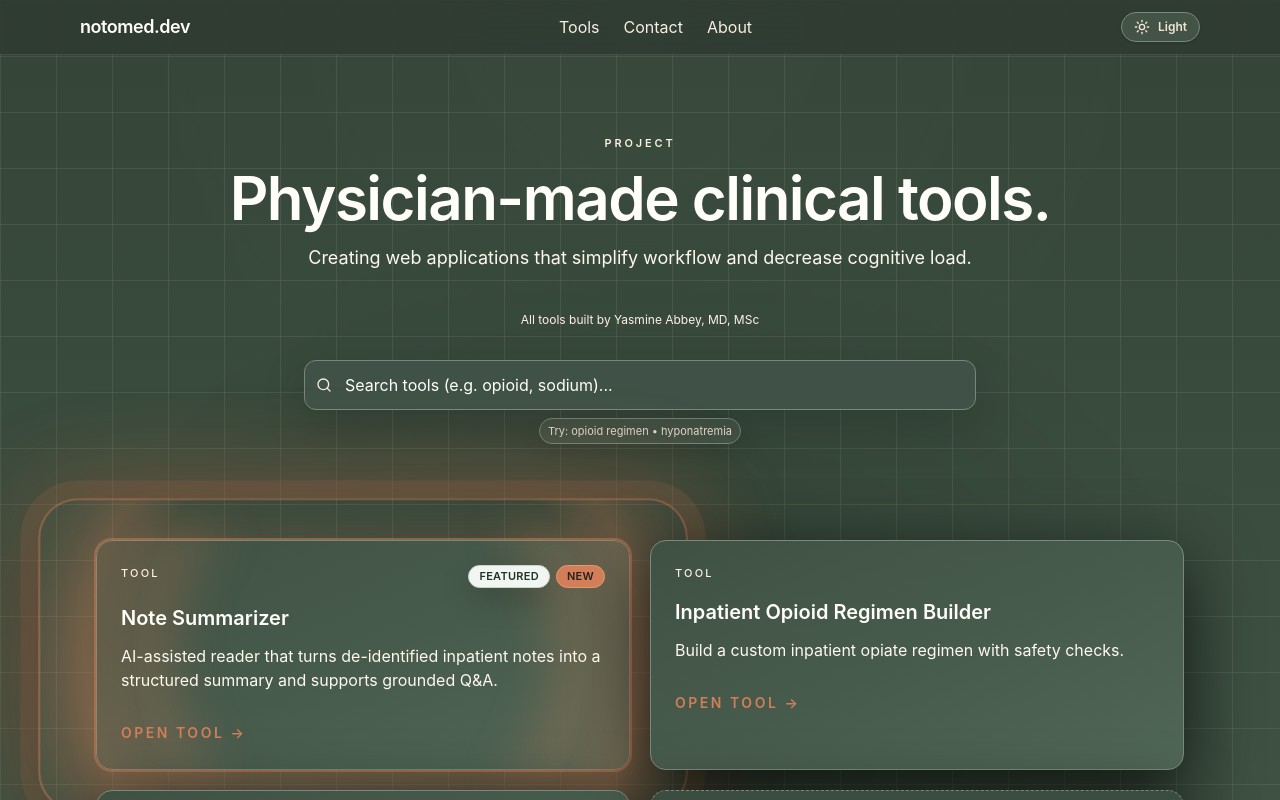
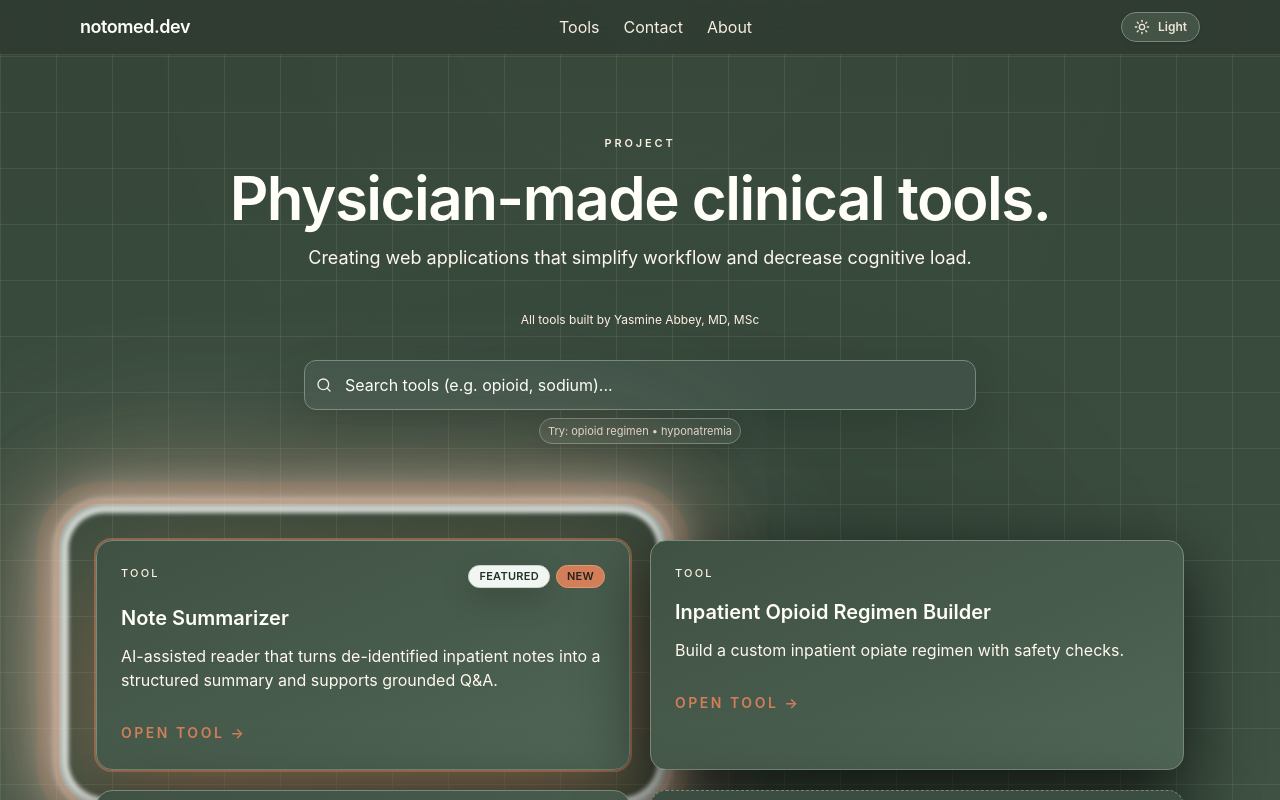
Before and after one commit to NotoMD-dev/notomed-site, a Next.js app: page / in a window 1280 px wide. Shown: the top 800 px of the page. Built offline with nearby package versions, Linux system fonts and the light colour scheme.

Commit message:
Refine featured halo presentation

```diff
--- a/src/app/globals.css
+++ b/src/app/globals.css
@@ -468,59 +468,54 @@ button.tool-module-header:hover {
 }
 
 .featured-card-glow::before {
-  background: radial-gradient(
-    circle at 50% 50%,
-    transparent 58%,
-    rgba(210, 126, 88, 0.5) 72%,
-    rgba(210, 126, 88, 0.22) 86%,
-    transparent 98%
-  );
-  filter: blur(26px);
-  opacity: 1;
-  animation: featuredPulse 2.8s ease-in-out infinite;
+  box-shadow:
+    0 0 0 6px rgba(241, 246, 242, 0.9),
+    0 0 0 16px rgba(241, 246, 242, 0.42),
+    0 0 42px 18px rgba(241, 246, 242, 0.65),
+    0 0 110px 26px rgba(210, 126, 88, 0.26);
+  filter: blur(2px);
+  opacity: 0.95;
+  animation: featuredRingPulse 3.2s ease-in-out infinite;
 }
 
 .featured-card-glow::after {
-  border: 2px solid rgba(210, 126, 88, 0.45);
+  inset: -36px;
+  border-radius: 42px;
   box-shadow:
-    0 18px 80px rgba(0, 0, 0, 0.42),
-    0 0 0 16px rgba(210, 126, 88, 0.14),
-    0 0 96px rgba(210, 126, 88, 0.6);
-  background: radial-gradient(
-    circle at 50% 50%,
-    transparent 64%,
-    rgba(210, 126, 88, 0.26) 78%,
-    rgba(210, 126, 88, 0.1) 94%
-  );
-  animation: featuredHalo 4.2s ease-in-out infinite;
+    0 0 0 3px rgba(210, 126, 88, 0.35),
+    0 0 0 22px rgba(210, 126, 88, 0.18),
+    0 0 80px 26px rgba(210, 126, 88, 0.22),
+    0 0 180px 36px rgba(241, 246, 242, 0.32);
+  opacity: 0.82;
+  animation: featuredRingWave 4.6s ease-in-out infinite;
 }
 
-@keyframes featuredPulse {
+@keyframes featuredRingPulse {
   0% {
-    transform: scale(0.9);
-    opacity: 0.6;
+    transform: scale(0.95);
+    opacity: 0.82;
   }
-  45% {
-    transform: scale(1.12);
-    opacity: 0.95;
+  50% {
+    transform: scale(1.04);
+    opacity: 1;
   }
   100% {
-    transform: scale(1.18);
-    opacity: 0.4;
+    transform: scale(0.98);
+    opacity: 0.78;
   }
 }
 
-@keyframes featuredHalo {
+@keyframes featuredRingWave {
   0% {
-    transform: scale(0.92);
-    opacity: 0.65;
+    transform: scale(0.96);
+    opacity: 0.68;
   }
   50% {
-    transform: scale(1.14);
-    opacity: 1;
+    transform: scale(1.06);
+    opacity: 0.96;
   }
   100% {
-    transform: scale(1.2);
-    opacity: 0.5;
+    transform: scale(1.02);
+    opacity: 0.72;
   }
 }
--- a/src/app/page.tsx
+++ b/src/app/page.tsx
@@ -166,6 +166,7 @@ export default function NotoMedLandingPage() {
                       isFeatured &&
                         "featured-card-glow border-2 border-[var(--accent)] shadow-[0_35px_110px_rgba(210,126,88,0.45)] ring-2 ring-[var(--accent)]/50 transition-transform duration-500 hover:-translate-y-2 hover:scale-[1.03]",
                     )}
+                    disableGlow={isFeatured}
                     contentClassName={isFeatured ? "relative z-[1]" : undefined}
                     aria-label={`Open ${tool.name}`}
                   >
```
